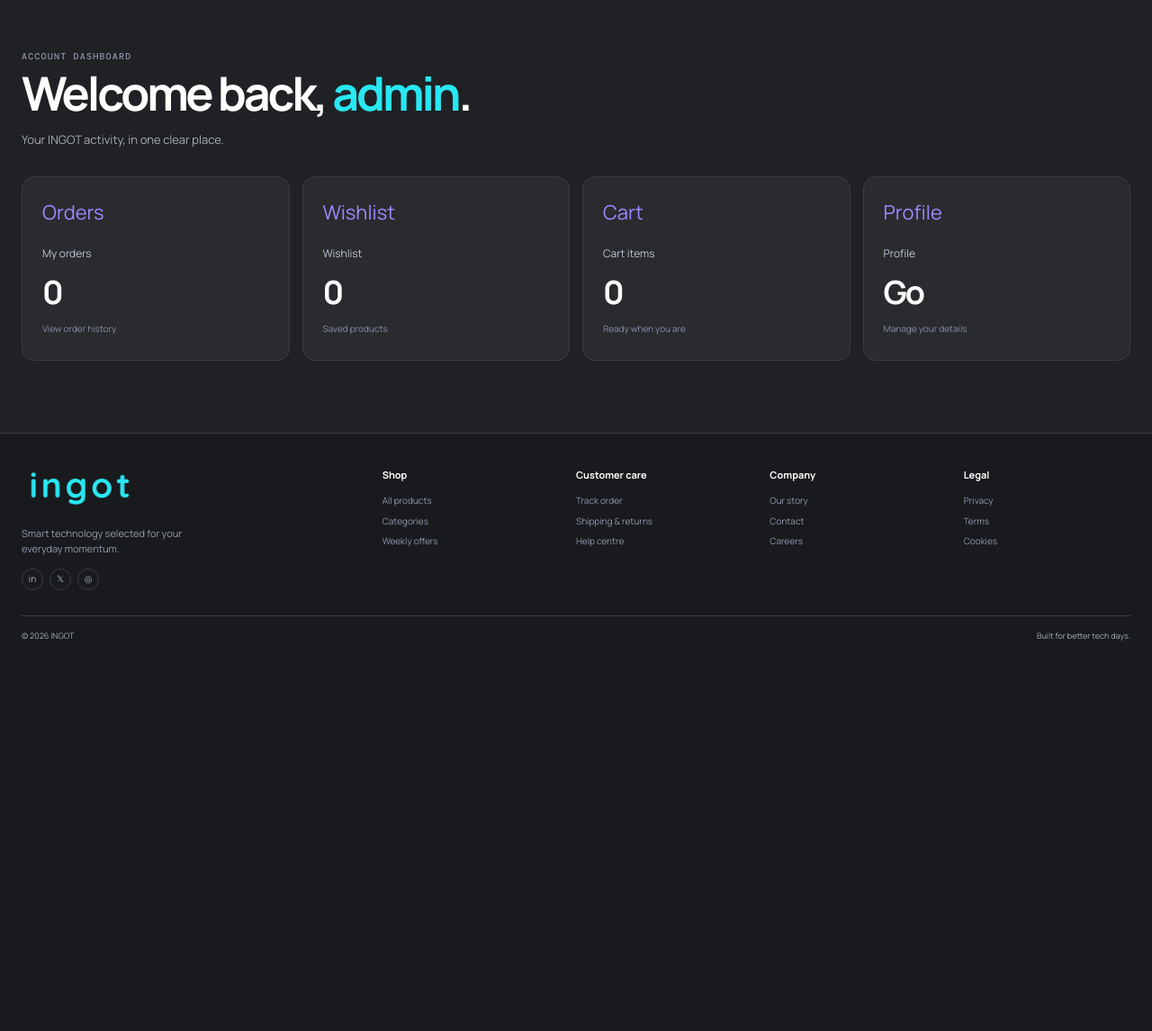
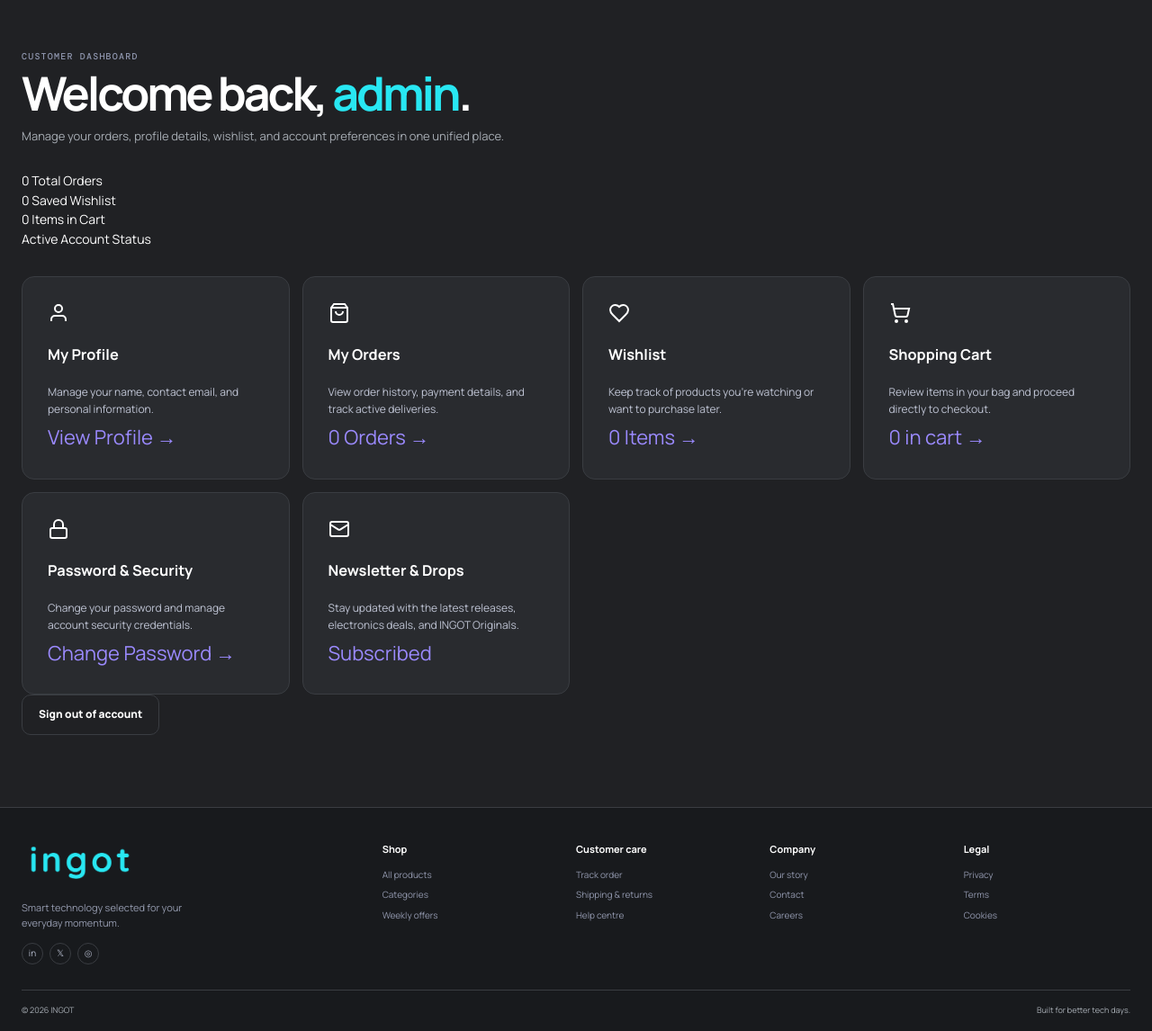
Before and after one commit to ashishsahoo18/Block-Rock-E-Commerce, a Django app: page /account/ in a window 1280 px wide. Shown: the part 75-1221 px from the top of the page at 90% size. Before the commit the page ends 787 px from the top, so only its background shows below. Run offline with Django 5.2, Linux system fonts and the light colour scheme; a user stored in the database is signed in; data comes from the database, SQL or seed files in the repository; data that the repository does not hold is empty.

Commit message:
Update account.html

```diff
--- a/Block-Rock-Ecommerce/blockrock/accounts/templates/accounts/account.html
+++ b/Block-Rock-Ecommerce/blockrock/accounts/templates/accounts/account.html
@@ -1,5 +1,103 @@
 {% extends "base.html" %}
-{% block title %}INGOT | Account{% endblock %}
+{% block title %}INGOT | Account Dashboard{% endblock %}
+
 {% block content %}
-<section class="account-page container"><p class="eyebrow">ACCOUNT DASHBOARD</p><h1>Welcome back, <em>{{ user.first_name|default:user.username }}</em>.</h1><p class="account-lead">Your INGOT activity, in one clear place.</p><div class="dashboard-grid"><a id="orders" class="dashboard-card" href="{% url 'order_list' %}"><span>Orders</span><p>My orders</p><strong>{{ orders_count }}</strong><small>View order history</small></a><a class="dashboard-card" href="{% url 'wishlist_detail' %}"><span>Wishlist</span><p>Wishlist</p><strong>{{ wishlist_items }}</strong><small>Saved products</small></a><a class="dashboard-card" href="{% url 'cart_detail' %}"><span>Cart</span><p>Cart items</p><strong>{{ cart_items }}</strong><small>Ready when you are</small></a><a class="dashboard-card" href="{% url 'profile' %}"><span>Profile</span><p>Profile</p><strong>Go</strong><small>Manage your details</small></a></div></section>
+<section class="account-page container">
+  <div class="page-heading">
+    <p class="eyebrow">CUSTOMER DASHBOARD</p>
+    <h1>Welcome back, <em>{{ user.first_name|default:user.username }}</em>.</h1>
+    <p class="account-lead">Manage your orders, profile details, wishlist, and account preferences in one unified place.</p>
+  </div>
+
+  <!-- Dashboard Overview Stats -->
+  <div class="dashboard-stats-strip">
+    <div class="dash-stat-box">
+      <span class="stat-number">{{ orders_count|default:0 }}</span>
+      <span class="stat-title">Total Orders</span>
+    </div>
+    <div class="dash-stat-box">
+      <span class="stat-number">{{ wishlist_items|default:0 }}</span>
+      <span class="stat-title">Saved Wishlist</span>
+    </div>
+    <div class="dash-stat-box">
+      <span class="stat-number">{{ cart_items|default:0 }}</span>
+      <span class="stat-title">Items in Cart</span>
+    </div>
+    <div class="dash-stat-box">
+      <span class="stat-number">Active</span>
+      <span class="stat-title">Account Status</span>
+    </div>
+  </div>
+
+  <!-- Navigation Grid Cards -->
+  <div class="dashboard-grid">
+    <!-- My Profile -->
+    <a class="dashboard-card profile-card" href="{% url 'profile' %}">
+      <div class="card-icon-wrap">
+        <svg viewBox="0 0 24 24" fill="none" stroke="currentColor" stroke-width="2" width="24" height="24"><path d="M20 21v-2a4 4 0 0 0-4-4H8a4 4 0 0 0-4 4v2"></path><circle cx="12" cy="7" r="4"></circle></svg>
+      </div>
+      <h3>My Profile</h3>
+      <p>Manage your name, contact email, and personal information.</p>
+      <span class="card-link-action">View Profile &rarr;</span>
+    </a>
+
+    <!-- My Orders -->
+    <a id="orders" class="dashboard-card profile-card" href="{% url 'order_list' %}">
+      <div class="card-icon-wrap">
+        <svg viewBox="0 0 24 24" fill="none" stroke="currentColor" stroke-width="2" width="24" height="24"><path d="M6 2 3 6v14a2 2 0 0 0 2 2h14a2 2 0 0 0 2-2V6l-3-4Z"></path><path d="M3 6h18"></path><path d="M16 10a4 4 0 0 1-8 0"></path></svg>
+      </div>
+      <h3>My Orders</h3>
+      <p>View order history, payment details, and track active deliveries.</p>
+      <span class="card-link-action">{{ orders_count|default:0 }} Order{{ orders_count|pluralize }} &rarr;</span>
+    </a>
+
+    <!-- Wishlist -->
+    <a class="dashboard-card profile-card" href="{% url 'wishlist_detail' %}">
+      <div class="card-icon-wrap">
+        <svg viewBox="0 0 24 24" fill="none" stroke="currentColor" stroke-width="2" width="24" height="24"><path d="M19 14c1.49-1.46 3-3.21 3-5.5A5.5 5.5 0 0 0 16.5 3c-1.76 0-3 .5-4.5 2-1.5-1.5-2.74-2-4.5-2A5.5 5.5 0 0 0 2 8.5c0 2.3 1.5 4.05 3 5.5l7 7Z"></path></svg>
+      </div>
+      <h3>Wishlist</h3>
+      <p>Keep track of products you're watching or want to purchase later.</p>
+      <span class="card-link-action">{{ wishlist_items|default:0 }} Item{{ wishlist_items|pluralize }} &rarr;</span>
+    </a>
+
+    <!-- Cart -->
+    <a class="dashboard-card profile-card" href="{% url 'cart_detail' %}">
+      <div class="card-icon-wrap">
+        <svg viewBox="0 0 24 24" fill="none" stroke="currentColor" stroke-width="2" width="24" height="24"><circle cx="8" cy="21" r="1"></circle><circle cx="19" cy="21" r="1"></circle><path d="M2.05 2.05h2l2.66 12.42a2 2 0 0 0 2 1.58h9.78a2 2 0 0 0 1.95-1.57l1.65-7.43H5.12"></path></svg>
+      </div>
+      <h3>Shopping Cart</h3>
+      <p>Review items in your bag and proceed directly to checkout.</p>
+      <span class="card-link-action">{{ cart_items|default:0 }} in cart &rarr;</span>
+    </a>
+
+    <!-- Password & Security -->
+    <a class="dashboard-card profile-card" href="{% url 'profile_password' %}">
+      <div class="card-icon-wrap">
+        <svg viewBox="0 0 24 24" fill="none" stroke="currentColor" stroke-width="2" width="24" height="24"><rect width="18" height="11" x="3" y="11" rx="2" ry="2"></rect><path d="M7 11V7a5 5 0 0 1 10 0v4"></path></svg>
+      </div>
+      <h3>Password &amp; Security</h3>
+      <p>Change your password and manage account security credentials.</p>
+      <span class="card-link-action">Change Password &rarr;</span>
+    </a>
+
+    <!-- Newsletter Preferences -->
+    <div class="dashboard-card profile-card">
+      <div class="card-icon-wrap">
+        <svg viewBox="0 0 24 24" fill="none" stroke="currentColor" stroke-width="2" width="24" height="24"><rect width="20" height="16" x="2" y="4" rx="2"></rect><path d="m22 7-8.97 5.7a1.94 1.94 0 0 1-2.06 0L2 7"></path></svg>
+      </div>
+      <h3>Newsletter &amp; Drops</h3>
+      <p>Stay updated with the latest releases, electronics deals, and INGOT Originals.</p>
+      <span class="card-badge-status">Subscribed</span>
+    </div>
+  </div>
+
+  <!-- Logout Session Row -->
+  <div class="dashboard-footer-actions">
+    <form action="{% url 'logout' %}" method="post">
+      {% csrf_token %}
+      <button class="button button-ghost danger-btn" type="submit">Sign out of account</button>
+    </form>
+  </div>
+</section>
 {% endblock %}
```
